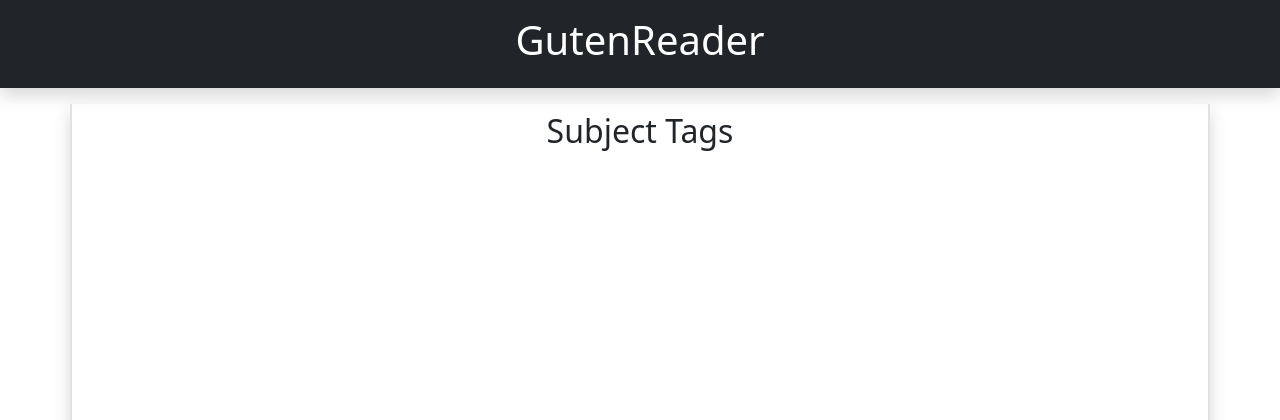
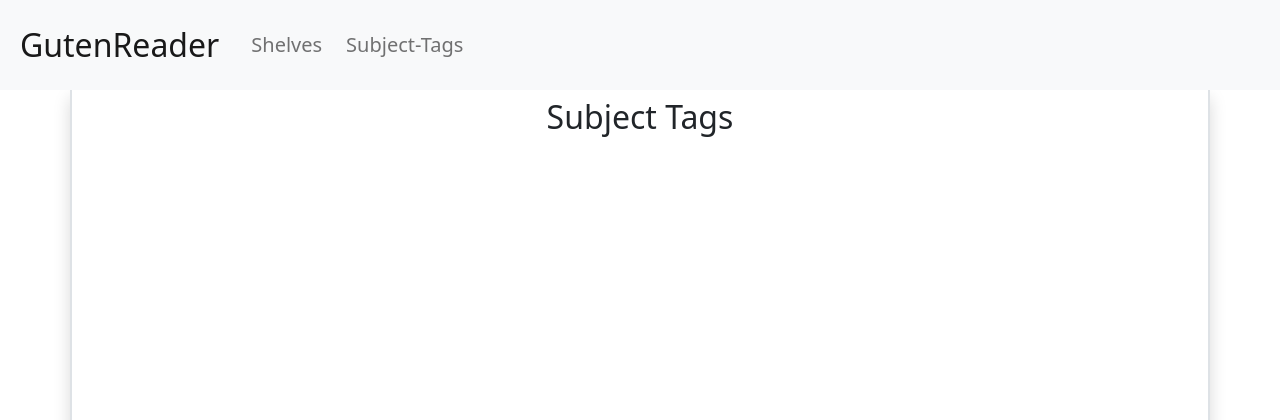
Before and after one commit to miladmasoodi/GutenReader, a Django app: page /subject-tags/ in a window 1280 px wide. Shown: the top 420 px of the page. Run offline with Django 5.2, Linux system fonts and the light colour scheme; data that the repository does not hold is empty; some libraries are stand-ins or nearby versions.

Commit message:
Switched to proper navbar

```diff
--- a/templates/base.html
+++ b/templates/base.html
@@ -12,9 +12,35 @@
   <body >
   {% load bootstrap_icons %}
   <link rel="stylesheet" href="{% static 'bootstrap_icons/css/bootstrap_icons.css' %}">
-      <div class="mb-3 p-3 bg-dark text-white text-center shadow">
-        <h1> <a class=" text-white text-decoration-none" href="/"> GutenReader </a> </h1>
-      </div>
+{#      <div class="mb-3 p-3 bg-dark text-white text-center shadow">#}
+{#          <nav class="navbar navbar-dark bg-dark">#}
+{#          <h1> <a class=" text-white text-decoration-none" href="/"> GutenReader </a> </h1>#}
+{#          <h3> <a class=" text-white text-decoration-none" href="/subject-tags"> Subject-Tags </a> </h3>#}
+{#          </nav>#}
+{#      </div>#}
+
+<nav class="navbar navbar-expand-md navbar-light bg-light py-3 px-2">
+  <div class="container-fluid">
+    <a class="navbar-brand fs-2" href="/">GutenReader</a>
+    <button class="navbar-toggler" type="button" data-bs-toggle="collapse" data-bs-target="#navbarSupportedContent" aria-controls="navbarSupportedContent" aria-expanded="false" aria-label="Toggle navigation">
+      <span class="navbar-toggler-icon"></span>
+    </button>
+    <div class="collapse navbar-collapse" id="navbarSupportedContent">
+      <ul class="navbar-nav me-auto mb-2 mb-lg-0 fs-5  ">
+        <li class="nav-item ps-2">
+          <a class="nav-link" aria-current="page" href="/">Shelves</a>
+        </li>
+        <li class="nav-item  ps-2">
+          <a class="nav-link" href="/subject-tags/">Subject-Tags</a>
+        </li>
+      </ul>
+{#      <form class="d-flex">#}
+{#        <input class="form-control me-2" type="search" placeholder="Search" aria-label="Search">#}
+{#        <button class="btn btn-outline-success" type="submit">Search</button>#}
+{#      </form>#}
+    </div>
+  </div>
+</nav>
 
     <div class="container-sm mx-auto border-start border-end border-2 shadow min-vh-100 row justify-content-center">
     {% block Content %}
```
